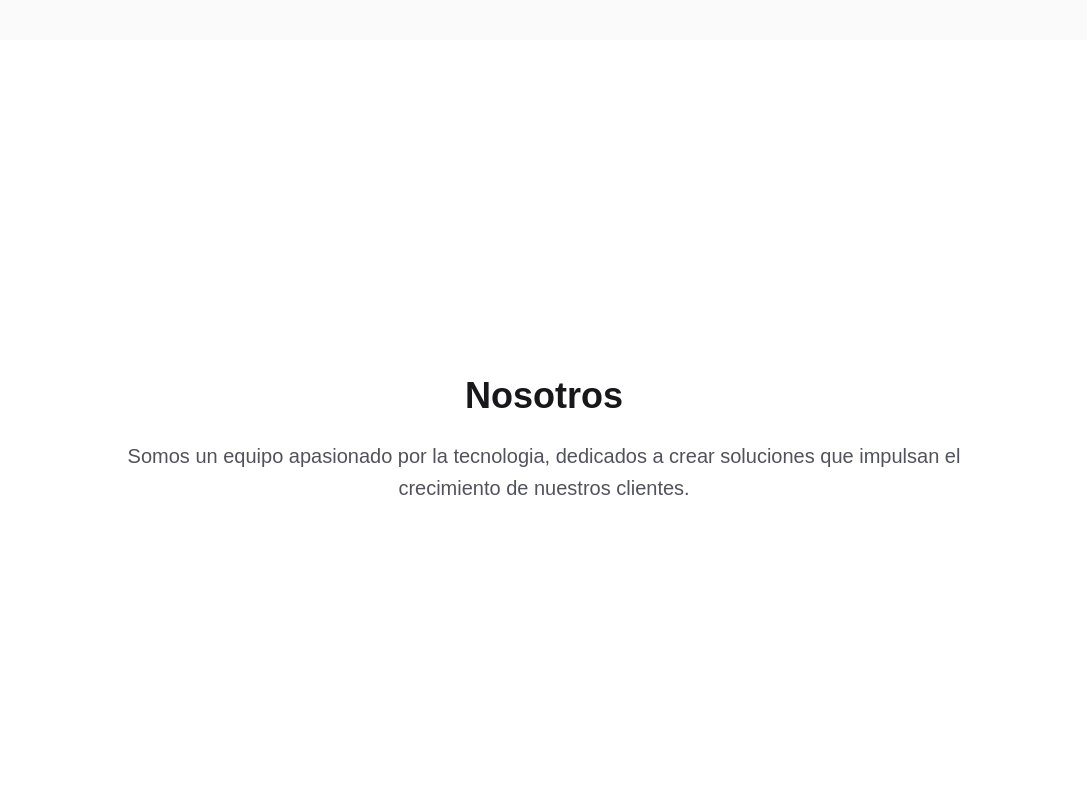
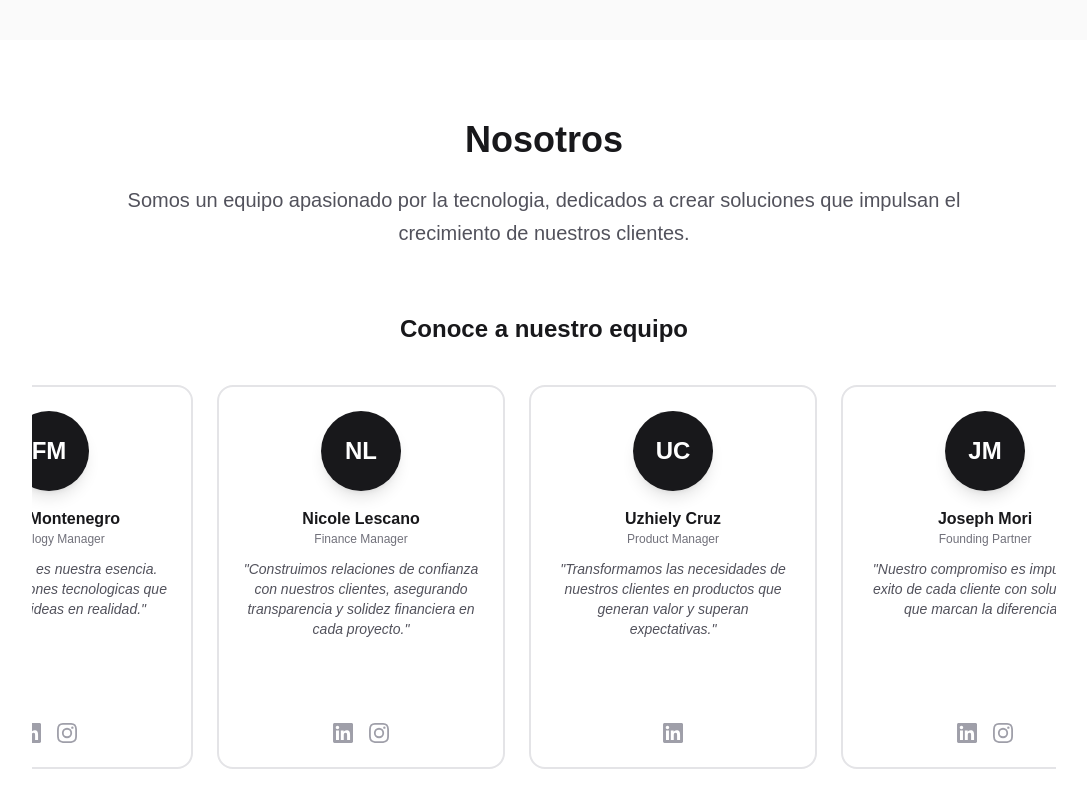
Before and after one commit to JOSRANDOM/landing-by-RaphCorp, a Next.js app: page / in a window 1280 px wide. Shown: the part 1560-2360 px from the top of the page, without its empty margins (96-1183 px from the left). Built offline with nearby package versions, Linux system fonts and the light colour scheme; no server answers.

Commit message:
add teen devs/finance/product

```diff
--- a/src/app/page.tsx
+++ b/src/app/page.tsx
@@ -1,4 +1,4 @@
-import { Navbar, ServiceCard, Footer, ContactForm, MaintenancePage, PartnersSection } from "@/presentation/components";
+import { Navbar, ServiceCard, Footer, ContactForm, MaintenancePage, PartnersSection, FoundersSection } from "@/presentation/components";
 import { env } from "@/config/env";
 
 const services = [
@@ -88,14 +88,17 @@ export default function Home() {
           id="nosotros"
           className="min-h-screen flex items-center justify-center py-16 sm:py-20 px-4"
         >
-          <div className="max-w-4xl mx-auto text-center">
+          <div className="max-w-5xl mx-auto">
+            <div className="text-center">
               <h2 className="text-3xl sm:text-4xl font-bold text-zinc-900 dark:text-white mb-4 sm:mb-6">
                 Nosotros
               </h2>
-            <p className="text-lg sm:text-xl text-zinc-600 dark:text-zinc-400 leading-relaxed">
+              <p className="text-lg sm:text-xl text-zinc-600 dark:text-zinc-400 leading-relaxed max-w-4xl mx-auto">
                 Somos un equipo apasionado por la tecnologia, dedicados a crear
                 soluciones que impulsan el crecimiento de nuestros clientes.
               </p>
+            </div>
+            <FoundersSection />
           </div>
         </section>
 
--- /dev/null
+++ b/src/presentation/components/FoundersSection.tsx
@@ -0,0 +1,146 @@
+"use client";
+
+const founders = [
+  {
+    name: "Felipe Montenegro",
+    role: "Technology Manager",
+    initials: "FM",
+    message:
+      "La innovacion es nuestra esencia. Creamos soluciones tecnologicas que transforman ideas en realidad.",
+    linkedin: "https://www.linkedin.com/in/felipe-rafael-montenegro-morriberon-a79a341b2/",
+    instagram: "https://www.instagram.com/felipe_rmm/",
+  },
+  {
+    name: "Nicole Lescano",
+    role: "Finance Manager",
+    initials: "NL",
+    message:
+      "Construimos relaciones de confianza con nuestros clientes, asegurando transparencia y solidez financiera en cada proyecto.",
+    linkedin: "https://www.linkedin.com/in/nicole-gonzales-lescano-007/",
+    instagram: "https://www.instagram.com/nicole.lescn/",
+  },
+  {
+    name: "Uzhiely Cruz",
+    role: "Product Manager",
+    initials: "UC",
+    message:
+      "Transformamos las necesidades de nuestros clientes en productos que generan valor y superan expectativas.",
+    linkedin: "https://www.linkedin.com/in/uzhiely1824/",
+    instagram: null,
+  },
+  {
+    name: "Joseph Mori",
+    role: "Founding Partner",
+    initials: "JM",
+    message:
+      "Nuestro compromiso es impulsar el exito de cada cliente con soluciones que marcan la diferencia.",
+    linkedin: "https://www.linkedin.com/in/joseph-mori-herrera-007139272/",
+    instagram: "https://www.instagram.com/joseph_mori_herrera/",
+  },
+];
+
+const FounderCard = ({ founder }: { founder: (typeof founders)[0] }) => (
+  <div className="flex-shrink-0 group">
+    <div className="bg-white dark:bg-zinc-800 border-2 border-zinc-200 dark:border-zinc-700 hover:border-zinc-400 dark:hover:border-zinc-500 transition-all duration-300 p-4 sm:p-6 flex flex-col items-center w-64 sm:w-72 h-80 sm:h-96 rounded-2xl relative overflow-hidden">
+      {/* Avatar */}
+      <div className="w-16 h-16 sm:w-20 sm:h-20 rounded-full bg-zinc-900 dark:bg-white flex items-center justify-center mb-4 shadow-lg flex-shrink-0">
+        <span className="text-xl sm:text-2xl font-bold text-white dark:text-zinc-900">
+          {founder.initials}
+        </span>
+      </div>
+
+      {/* Name and role */}
+      <h4 className="font-semibold text-zinc-900 dark:text-white text-center flex-shrink-0">
+        {founder.name}
+      </h4>
+      <p className="text-xs text-zinc-500 dark:text-zinc-400 mb-3 flex-shrink-0">
+        {founder.role}
+      </p>
+
+      {/* Message */}
+      <p className="text-zinc-600 dark:text-zinc-400 text-sm text-center italic flex-1 overflow-hidden">
+        "{founder.message}"
+      </p>
+
+      {/* Social icons */}
+      <div className="flex justify-center gap-4 mt-4 flex-shrink-0">
+        {founder.linkedin && (
+          <a
+            href={founder.linkedin}
+            target="_blank"
+            rel="noopener noreferrer"
+            aria-label={`LinkedIn de ${founder.name}`}
+            className="text-zinc-400 hover:text-zinc-900 dark:hover:text-white transition-colors"
+          >
+            <svg
+              className="w-5 h-5"
+              fill="currentColor"
+              viewBox="0 0 24 24"
+              aria-hidden="true"
+            >
+              <path d="M20.447 20.452h-3.554v-5.569c0-1.328-.027-3.037-1.852-3.037-1.853 0-2.136 1.445-2.136 2.939v5.667H9.351V9h3.414v1.561h.046c.477-.9 1.637-1.85 3.37-1.85 3.601 0 4.267 2.37 4.267 5.455v6.286zM5.337 7.433c-1.144 0-2.063-.926-2.063-2.065 0-1.138.92-2.063 2.063-2.063 1.14 0 2.064.925 2.064 2.063 0 1.139-.925 2.065-2.064 2.065zm1.782 13.019H3.555V9h3.564v11.452zM22.225 0H1.771C.792 0 0 .774 0 1.729v20.542C0 23.227.792 24 1.771 24h20.451C23.2 24 24 23.227 24 22.271V1.729C24 .774 23.2 0 22.222 0h.003z" />
+            </svg>
+          </a>
+        )}
+        {founder.instagram && (
+          <a
+            href={founder.instagram}
+            target="_blank"
+            rel="noopener noreferrer"
+            aria-label={`Instagram de ${founder.name}`}
+            className="text-zinc-400 hover:text-zinc-900 dark:hover:text-white transition-colors"
+          >
+            <svg
+              className="w-5 h-5"
+              fill="currentColor"
+              viewBox="0 0 24 24"
+              aria-hidden="true"
+            >
+              <path d="M12 2.163c3.204 0 3.584.012 4.85.07 3.252.148 4.771 1.691 4.919 4.919.058 1.265.069 1.645.069 4.849 0 3.205-.012 3.584-.069 4.849-.149 3.225-1.664 4.771-4.919 4.919-1.266.058-1.644.07-4.85.07-3.204 0-3.584-.012-4.849-.07-3.26-.149-4.771-1.699-4.919-4.92-.058-1.265-.07-1.644-.07-4.849 0-3.204.013-3.583.07-4.849.149-3.227 1.664-4.771 4.919-4.919 1.266-.057 1.645-.069 4.849-.069zM12 0C8.741 0 8.333.014 7.053.072 2.695.272.273 2.69.073 7.052.014 8.333 0 8.741 0 12c0 3.259.014 3.668.072 4.948.2 4.358 2.618 6.78 6.98 6.98C8.333 23.986 8.741 24 12 24c3.259 0 3.668-.014 4.948-.072 4.354-.2 6.782-2.618 6.979-6.98.059-1.28.073-1.689.073-4.948 0-3.259-.014-3.667-.072-4.947-.196-4.354-2.617-6.78-6.979-6.98C15.668.014 15.259 0 12 0zm0 5.838a6.162 6.162 0 100 12.324 6.162 6.162 0 000-12.324zM12 16a4 4 0 110-8 4 4 0 010 8zm6.406-11.845a1.44 1.44 0 100 2.881 1.44 1.44 0 000-2.881z" />
+            </svg>
+          </a>
+        )}
+      </div>
+    </div>
+  </div>
+);
+
+export function FoundersSection() {
+  return (
+    <div className="mt-12 sm:mt-16">
+      <h3 className="text-xl sm:text-2xl font-semibold text-zinc-900 dark:text-white mb-8 sm:mb-10 text-center">
+        Conoce a nuestro equipo
+      </h3>
+
+      <div className="relative overflow-hidden">
+        <style jsx>{`
+          @keyframes scroll {
+            0% {
+              transform: translateX(0);
+            }
+            100% {
+              transform: translateX(-50%);
+            }
+          }
+          .animate-scroll {
+            animation: scroll 25s linear infinite;
+          }
+          .animate-scroll:hover {
+            animation-play-state: paused;
+          }
+        `}</style>
+
+        <div className="flex gap-6 animate-scroll">
+          {/* Original set */}
+          {founders.map((founder, index) => (
+            <FounderCard key={`original-${index}`} founder={founder} />
+          ))}
+          {/* Duplicate for seamless loop */}
+          {founders.map((founder, index) => (
+            <FounderCard key={`duplicate-${index}`} founder={founder} />
+          ))}
+        </div>
+      </div>
+    </div>
+  );
+}
--- a/src/presentation/components/index.ts
+++ b/src/presentation/components/index.ts
@@ -4,3 +4,4 @@ export { Footer } from './Footer';
 export { ContactForm } from './ContactForm';
 export { MaintenancePage } from './MaintenancePage';
 export { PartnersSection } from './PartnersSection';
+export { FoundersSection } from './FoundersSection';
```
Lines whose indentation alone changed are shown as unchanged.
